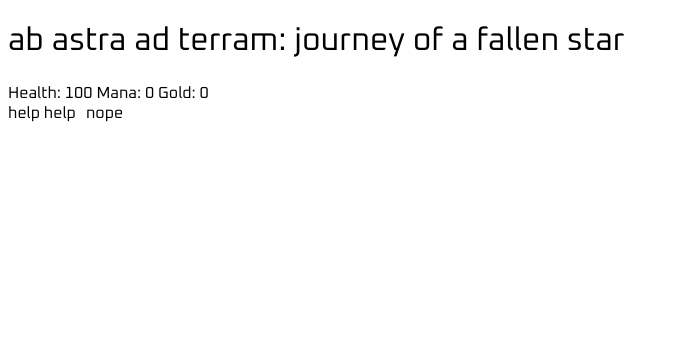
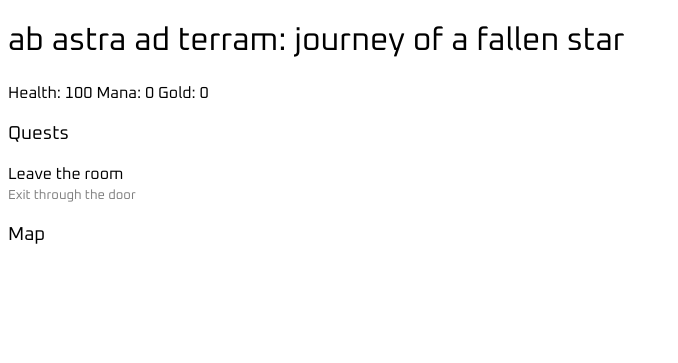
Before and after one commit to 108charlotte/Ab-Astro-Ad-Terram, a Flask app: page / in a window 1280 px wide. Shown: the top 363 px of the page, without its empty margins (0-678 px from the left). Run offline with Flask 3, Linux system fonts and the light colour scheme; data comes from the database, SQL or seed files in the repository; both versions use the stored data as it was after the commit; data that the repository does not hold is empty.

Commit message:
restructured filesystem, set up to retrieve data from sql databases and began populating quest definitions database

```diff
--- a/app/__init__.py
+++ b/app/__init__.py
@@ -1,18 +1,13 @@
 from flask import Flask
-
 from config import Config
+from app.game import bp as game_bp
+from . import db
 
 def create_app(config_class=Config):
     app = Flask(__name__)
     app.config.from_object(config_class)
 
-    from app.main import bp as main_bp
-    from . import db
-    app.register_blueprint(main_bp)
+    app.register_blueprint(game_bp)
     db.init_app(app)
 
-    @app.route('/test/')
-    def test_page():
-        return '<h1>Testing the Flask Application Factory Pattern</h1>'
-
     return app
--- a/app/db.py
+++ b/app/db.py
@@ -7,6 +7,7 @@ from flask import current_app, g
 def init_app(app):
     app.teardown_appcontext(close_db)
     app.cli.add_command(init_db_command)
+    app.cli.add_command(populate_db_command)
 
 def get_db():
     print('Current config keys:', current_app.config.keys())
@@ -37,3 +38,35 @@ def init_db_command():
 sqlite3.register_converter (
     "timestamp", lambda v: datetime.fromisoformat(v.decode())
 )
+
+@click.command('populate-db')
+def populate_db_command():
+    populate_db()
+    click.echo('Populated the tables with initial data. ')
+
+def populate_db():
+    db = get_db()
+
+    '''
+    thinking...
+    players should populate dynamically, along with story_log and quest_log.
+    quest_definitions needs to be populated.
+    inventory should populate dynamically.
+    items needs to be populated.
+    locations needs to be populated, and so does location links.
+    story flags will populate dynamically, but the structure of this may change later.
+    dialogue_log will populate dynamically.
+    npcs needs to be populated.
+    dialogue_lines needs to be populated.
+    REMEMBER TO USE INSERT OR IGNORE INTO when populating each table so that I can run this command again to update later.
+    '''
+
+    # quest definitions (includes a name and description)
+    quests = [
+        (1, "Leave the room", "Exit through the door"),
+    ]
+    # send quests to database
+    for quest_id, name, desc in quests:
+        db.execute("INSERT OR IGNORE INTO quest_definitions (quest_id, quest_name, description) VALUES (?, ?, ?)", (quest_id, name, desc))
+
+    db.commit()
--- /dev/null
+++ b/app/game/__init__.py
@@ -0,0 +1,5 @@
+from flask import Blueprint
+
+bp = Blueprint('game', __name__)
+
+from app.game import routes
--- /dev/null
+++ b/app/game/routes.py
@@ -0,0 +1,25 @@
+from flask import render_template, session
+from app.game import bp
+from app.db import get_db
+
+@bp.before_app_request
+def check_player_id_exists():
+    if 'player_id' not in session:
+        db = get_db()
+        cur = db.execute('INSERT INTO players (nickname) VALUES (?)', ('Guest',))
+        db.commit()
+        session['player_id'] = cur.lastrowid
+
+@bp.route('/')
+def index():
+    db = get_db()
+    player_id = session.get('player_id')
+    quests = [""]
+    story_log = [""]
+    if player_id:
+        # cur = db.execute('SELECT * FROM quest_log WHERE player_id = ?', (player_id,))
+        cur = db.execute('SELECT * FROM quest_definitions')
+        quests = cur.fetchall()
+        cur = db.execute('SELECT * FROM story_log WHERE player_id = ?', (player_id,))
+        story_log = cur.fetchall()
+    return render_template('index.html', quests=quests, story_log=story_log)
--- a/app/main/__init__.py
+++ /dev/null
@@ -1,5 +0,0 @@
-from flask import Blueprint
-
-bp = Blueprint('main', __name__)
-
-from app.main import routes
--- a/app/main/routes.py
+++ /dev/null
@@ -1,6 +0,0 @@
-from flask import render_template
-from app.main import bp
-
-@bp.route('/')
-def index():
-    return render_template('index.html')
--- a/app/schema.sql
+++ b/app/schema.sql
@@ -40,8 +40,7 @@ CREATE TABLE IF NOT EXISTS quest_log (
 CREATE TABLE IF NOT EXISTS quest_definitions (
     quest_id INTEGER,
     quest_name TEXT NOT NULL,
-    description TEXT,
-    FOREIGN KEY (quest_id) REFERENCES quest_log(quest_id)
+    description TEXT
 );
 
 CREATE TABLE IF NOT EXISTS inventory (
--- a/app/static/styles.css
+++ b/app/static/styles.css
@@ -19,3 +19,8 @@ main {
 .story {
     flex: 1;
 }
+
+.extra-info {
+    color: grey;
+    font-size: small;
+}
--- a/app/templates/index.html
+++ b/app/templates/index.html
@@ -19,10 +19,20 @@
         </span>
     </header>
     <main>
-        <div id="sidebar">help help</div>
-        <div id="story">nope</div>
+        <div id="sidebar">
+            <h3>Quests</h3>
+            {% for quest in quests %}
+                <p><span class="highlighted">{{ quest['quest_name'] }}</span><br><span class="extra-info">{{ quest['description'] }}</span></p>
+            {% endfor %}
+            <h3>Map</h3>
+        </div>
+        <div id="story">
+            {% for story in story_log %}
+                <p>{{ story['entry'] }}</p>
+            {% endfor %}
+        </div>
     </main>
     <footer>
-
+        <p></p>
     </footer>
 </html>
--- a/config.py
+++ b/config.py
@@ -1,8 +1,9 @@
 import os
+from app.instance.config import SECRET_KEY
 
 basedir = os.path.abspath(os.path.dirname(__file__))
 
 class Config:
-    SECRET_KEY = os.environ.get('SECRET_KEY')
+    SECRET_KEY = SECRET_KEY
     BASEDIR = os.path.abspath(os.path.dirname(__file__))
     DATABASE = os.path.join(BASEDIR, 'app', 'instance', 'game.sqlite')
```
Also changed, not shown: app/game/logic.py (added), app/game/utils.py (added), app/instance/game.sqlite, 1 other file.
